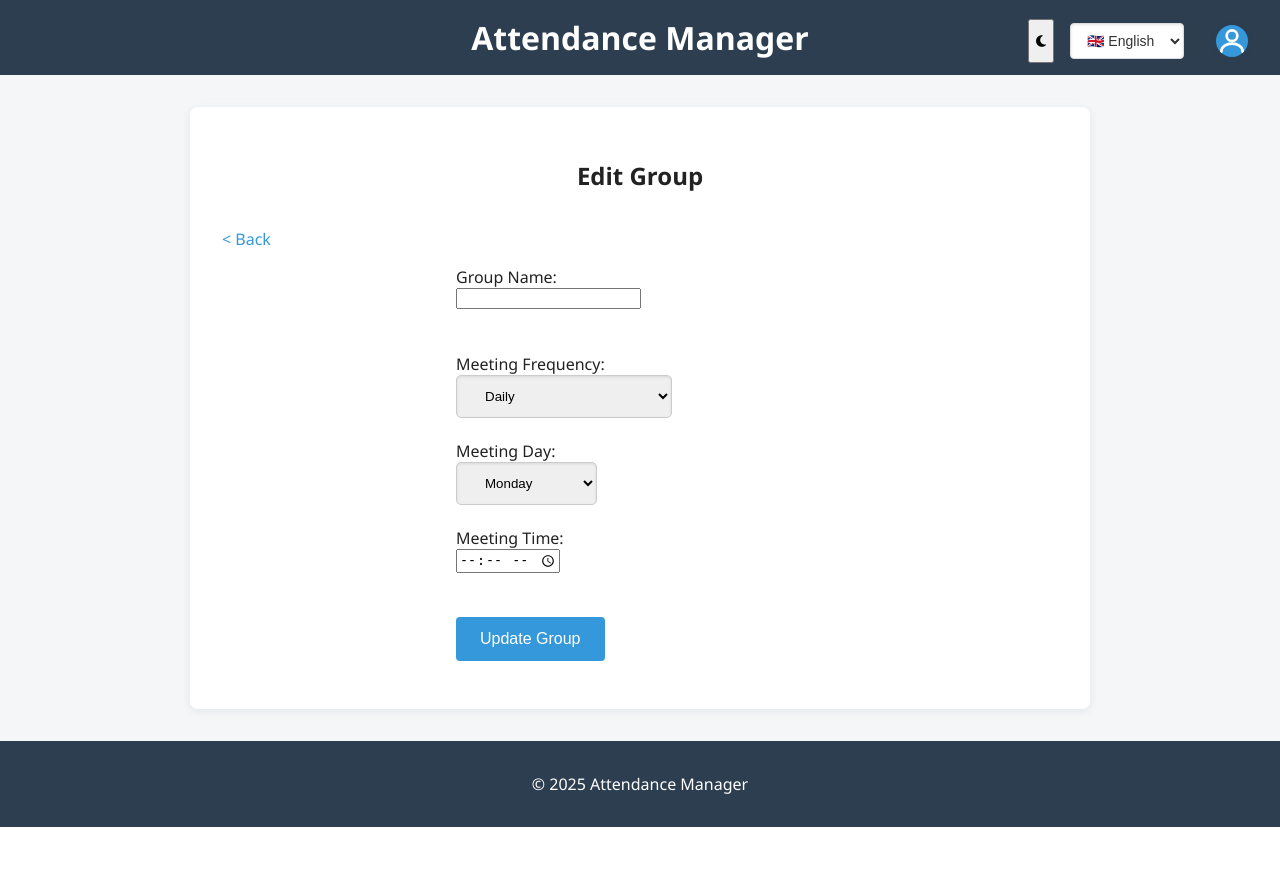
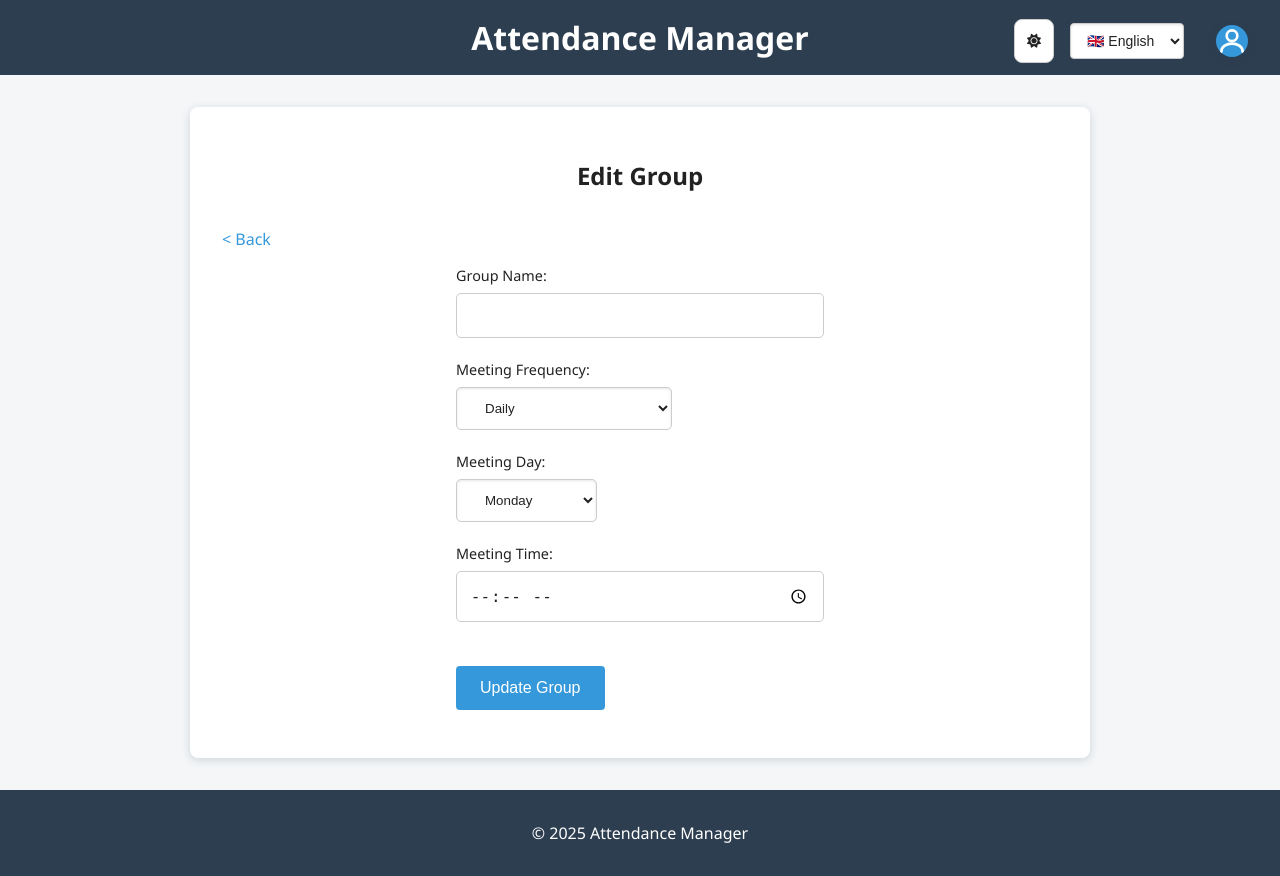
Before and after one commit to Morrisvdb/AttendanceManagerWeb, a Python web app: template main/templates/edit_group.html in a window 1280 px wide. Before the commit the page ends 827 px from the top, so only its background shows below. Run offline with Jinja, Linux system fonts and the light colour scheme; the template is opened without the code that fills it, so the values that code supplies are empty; some libraries are stand-ins or nearby versions.

Commit message:
Updated lots of css

```diff
--- a/main/static/changeTheme.js
+++ b/main/static/changeTheme.js
@@ -1,13 +1,13 @@
+// Update the theme by calling the sever in the background
 function toggleTheme() {
     const themeIcon = document.getElementById('themeIcon');
-
-    fetch('/theme/toggle/', {
+    url = document.getElementById("theme_route").getAttribute("data-other");
+    console.log("Toggling theme with URL:", url);
+    fetch(url, {
         method: 'POST',
-        credentials: 'same-origin'
     })
     .then(response => {
         if (response.ok) {
-            // Toggle the icon based on the new theme
             if (themeIcon.classList.contains('fa-moon')) {
                 themeIcon.classList.remove('fa-moon');
                 themeIcon.classList.add('fa-sun');
@@ -15,8 +15,6 @@ function toggleTheme() {
                 themeIcon.classList.remove('fa-sun');
                 themeIcon.classList.add('fa-moon');
             }
-            // Optionally, you can also toggle a class on the body to change the theme immediately
-            document.body.classList.toggle('dark-theme');
         } else {
             console.error('Failed to toggle theme:', response.status);
         }
@@ -25,3 +23,20 @@ function toggleTheme() {
         console.error('Error toggling theme:', error);
     });
 }
+
+// Set the initial theme icon based on the current theme
+function setThemeIcon() {
+    const themeIcon = document.getElementById('themeIcon');
+    const currentTheme = document.cookie.replace(/(?:(?:^|.*;\s*)theme\s*\=\s*([^;]*).*$)|^.*$/, "$1");
+    console.log("Current theme from cookie:", currentTheme);
+
+    if (currentTheme === 'dark') {
+        themeIcon.classList.remove('fa-sun');
+        themeIcon.classList.add('fa-moon');
+    } else {
+        themeIcon.classList.remove('fa-moon');
+        themeIcon.classList.add('fa-sun');
+    }
+}
+
+document.addEventListener('DOMContentLoaded', setThemeIcon);
--- a/main/static/stylesheet.css
+++ b/main/static/stylesheet.css
@@ -1,3 +1,85 @@
+/* Theme CSS Variables */
+:root {
+    --bg-primary: #f4f6f8;
+    --bg-secondary: #fff;
+    --bg-header: #2d3e50;
+    --text-primary: #222;
+    --text-secondary: #555;
+    --text-header: #fff;
+    --card-shadow: rgba(44, 62, 80, 0.175);
+    --card-shadow-hover: rgba(44, 62, 80, 0.18);
+    --border-color: #ccc;
+    --border-light: #ddd;
+    --dropdown-bg: #f4f6f8;
+    --form-bg: #fff;
+    --form-border: #ccc;
+    --button-primary: #3498db;
+    --button-primary-hover: #219150;
+    --button-success: #27ae60;
+    --button-success-hover: #219150;
+    --button-danger: #e74c3c;
+    --button-danger-hover: #c0392b;
+    --heading-color: #2d3e50;
+    --role-bg: #f4f6f8;
+    --role-text: #888;
+}
+
+html[data-theme="dark"] {
+    --bg-primary: #1e1e1e;
+    --bg-secondary: #2d2d2d;
+    --bg-header: #0d0d0d;
+    --text-primary: #e0e0e0;
+    --text-secondary: #b0b0b0;
+    --text-header: #e0e0e0;
+    --card-shadow: rgba(0, 0, 0, 0.3);
+    --card-shadow-hover: rgba(0, 0, 0, 0.5);
+    --border-color: #444;
+    --border-light: #555;
+    --dropdown-bg: #333;
+    --form-bg: #2d2d2d;
+    --form-border: #555;
+    --button-primary: #1a5277;
+    --button-primary-hover: #13375e;
+    --button-success: #229954;
+    --button-success-hover: #1a7d3e;
+    --button-danger: #c0392b;
+    --button-danger-hover: #992d22;
+    --heading-color: #e0e0e0;
+    --role-bg: #3d3d3d;
+    --role-text: #b0b0b0;
+}
+
+/* Add smooth transition to all elements */
+html {
+    transition: background-color 0.3s ease, color 0.3s ease;
+}
+
+/* Lets hope I got every class :3 */
+body,
+header,
+footer,
+main,
+.person-card,
+.meeting-card,
+.person-attendance-card,
+.form-container input,
+.form-container textarea,
+.form-group input,
+.attendance-table,
+.profile-dropdown,
+.language-selector select,
+.theme-button,
+select {
+    transition: background-color 0.3s ease, color 0.3s ease, border-color 0.3s ease;
+}
+
+hr {
+    border: none;
+    border-top: 1px solid var(--border-light);
+    margin: 1.5rem 0;
+    width: 100%;
+}
+
 /* Card layout for people list */
 .card-list {
     display: grid;
@@ -194,9 +276,9 @@ main {
     max-width: 900px;
     margin: 2rem auto;
     padding: 2rem;
-    background: #fff;
+    background: var(--bg-secondary);
     border-radius: 8px;
-    box-shadow: 0 2px 8px rgba(44, 62, 80, 0.08);
+    box-shadow: 0 2px 8px var(--card-shadow);
 }
 
 form br {
@@ -327,6 +409,33 @@ form br {
     margin: 0 auto;
     padding: 1rem; /* Added padding for spacing around the form */
 }
+.form-container label {
+    display: block;
+    margin-bottom: 0.5rem; /* Increased spacing below label */
+    color: var(--text-primary);
+    font-size: 0.9rem;
+}
+.form-container input {
+    width: 100%;
+    padding: 0.8rem; /* Increased input padding for larger spacing */
+    border: 1px solid var(--form-border);
+    border-radius: 5px;
+    font-size: 1rem;
+    background-color: var(--form-bg);
+    color: var(--text-primary);
+}
+.form-container textarea {
+    width: 100%;
+    height: 100px;
+    padding: 0.8rem; /* Increased textarea padding for larger spacing */
+    border: 1px solid var(--form-border);
+    border-radius: 5px;
+    font-size: 1rem;
+    background-color: var(--form-bg);
+    color: var(--text-primary);
+    resize: vertical;
+}
+
 .form-group {
     margin-bottom: 2rem; /* Increased spacing between form elements */
 }
@@ -397,7 +522,8 @@ form br {
 }
 
 input, label {
-    display:block
+    display:block;
+    color: var(--text-primary);
 }
 
 .no-link-style {
@@ -427,18 +555,21 @@ input, label {
     width: 100%;
     height: 150px;
     padding: 0.5rem;
-    border: 1px solid #ccc;
+    border: 1px solid var(--form-border);
     border-radius: 5px;
     font-size: 1rem;
-    background-color: #fff;
+    background-color: var(--form-bg);
+    color: var(--text-primary);
     cursor: pointer;
 }
 
 select {
     padding: 0.75rem 1.5rem;
     border-radius: 5px;
-    border: 1px solid #ccc;
+    border: 1px solid var(--form-border);
     box-shadow: inset 0 1px 3px rgba(0,0,0,0.1);
+    background-color: var(--form-bg);
+    color: var(--text-primary);
 }
 
 fieldset {
@@ -469,31 +601,27 @@ fieldset {
 
 .language-selector select {
     padding: 8px 12px;
-    background-color: #fff;
-    border: 1px solid #ddd;
+    background-color: var(--form-bg);
+    border: 1px solid var(--form-border);
     border-radius: 4px;
     cursor: pointer;
     font-size: 14px;
-    color: #333;
+    color: var(--text-primary);
 }
 
 .language-selector select:hover {
-    background-color: #f5f5f5;
+    background-color: var(--dropdown-bg);
 }
 
-.theme-selector {
-    margin-left: auto;
-    /* float: left; */
-}
-
-.theme-selector a {
-    color: #fff;
-    text-decoration: none;
+.theme-button {
+    padding: 8px 12px;
+    background-color: var(--form-bg);
+    border: 1px solid var(--form-border);
+    border-radius: 8px;
+    cursor: pointer;
     font-size: 14px;
-}
-
-.theme-selector a:hover {
-    text-decoration: underline;
+    color: var(--text-primary);
+    text-align: center;
 }
 
 /* ----------------------
--- /dev/null
+++ b/main/static/themeManager.js
@@ -0,0 +1,75 @@
+// Theme Manager - Handles dark/light theme switching via cookie
+(function() {
+    const THEME_COOKIE_NAME = 'theme';
+    const THEME_LIGHT = 'light';
+    const THEME_DARK = 'dark';
+
+    /**
+     * Get theme from cookie
+     */
+    function getThemeFromCookie() {
+        const cookies = document.cookie.split(';');
+        for (let cookie of cookies) {
+            const [name, value] = cookie.trim().split('=');
+            if (name === THEME_COOKIE_NAME) {
+                return value;
+            }
+        }
+        return null;
+    }
+
+    /**
+     * Set theme cookie
+     */
+    function setThemeCookie(theme) {
+        document.cookie = `${THEME_COOKIE_NAME}=${theme}; path=/; max-age=31536000`; // 1 year
+    }
+
+    /**
+     * Apply theme to document
+     */
+    function applyTheme(theme) {
+        if (theme === THEME_DARK) {
+            document.documentElement.setAttribute('data-theme', 'dark');
+        } else {
+            document.documentElement.removeAttribute('data-theme');
+        }
+
+        // Update icon if present
+        const themeIcon = document.getElementById('themeIcon');
+        if (themeIcon) {
+            if (theme === THEME_DARK) {
+                themeIcon.classList.remove('fa-sun');
+                themeIcon.classList.add('fa-moon');
+            } else {
+                themeIcon.classList.remove('fa-moon');
+                themeIcon.classList.add('fa-sun');
+            }
+        }
+    }
+
+    /**
+     * Toggle theme
+     */
+    window.toggleTheme = function() {
+        const currentTheme = getThemeFromCookie() || THEME_LIGHT;
+        const newTheme = currentTheme === THEME_LIGHT ? THEME_DARK : THEME_LIGHT;
+        setThemeCookie(newTheme);
+        applyTheme(newTheme);
+    };
+
+    /**
+     * Initialize theme on page load
+     */
+    function initTheme() {
+        const savedTheme = getThemeFromCookie() || THEME_LIGHT;
+        applyTheme(savedTheme);
+    }
+
+    // Initialize when DOM is ready
+    if (document.readyState === 'loading') {
+        document.addEventListener('DOMContentLoaded', initTheme);
+    } else {
+        initTheme();
+    }
+})();
--- a/main/templates/base.html
+++ b/main/templates/base.html
@@ -4,16 +4,19 @@
     <meta charset="UTF-8">
     <meta name="viewport" content="width=device-width, initial-scale=1">
     <title>{% block title %}{% endblock %} - Attendance Manager</title>
-    <link rel="stylesheet" href="{{ url_for('static', filename='stylesheet.css') }}">
-    <script src="https://kit.fontawesome.com/832e141ab8.js" crossorigin="anonymous"></script>
+     <link rel="stylesheet" href="https://cdnjs.cloudflare.com/ajax/libs/font-awesome/6.5.0/css/all.min.css">
     <script src="https://code.jquery.com/jquery-3.6.0.min.js"></script>
+    <script src="{{ url_for('static', filename='themeManager.js') }}"></script>
     <script src="{{ url_for('static', filename='displayLocale.js') }}"></script>
     <script src="{{ url_for('static', filename='changeLocale.js') }}"></script>
-    <script src="{{ url_for('static', filename='changeTheme.js') }}"></script>
     <script src="{{ url_for('static', filename='toggleProfileMenu.js') }}"></script>
 
     <script src="{{ url_for('babel_catalog') }}"></script>
     <meta id="locale_route" data-name="locale_route" data-other="{{ url_for('change_locale', locale='__locale__') }}">
+    <meta id="theme_route" data-name="locale_route" data-other="{{ url_for('toggle_theme') }}">
+
+    <link rel="stylesheet" href="{{ url_for('static', filename='stylesheet.css') }}">
+    <html data-theme="{{ theme }}"></html>
     {% block head %}
     {% endblock %}
 </head>
@@ -22,7 +25,7 @@
         <a href="{{ url_for('home') }}" class="no-link-style"><h1 style="margin: 0;">Attendance Manager</h1></a>
         <div class="profile-menu">
             <div>
-                <button id="themeToggleBtn" class="theme-toggle" aria-label="Toggle Theme" onclick="toggleTheme()">
+                <button id="themeToggleBtn" class="theme-button" aria-label="Toggle Theme" onclick="toggleTheme()">
                     <i id="themeIcon" class="fas fa-moon"></i>
                 </button>
             </div>
--- a/main/templates/create_person.html
+++ b/main/templates/create_person.html
@@ -8,7 +8,7 @@
             <label for="names">{{ _("Names:") }}
                 <span class="tooltip-container">
                     <i class="fa-solid fa-circle-question"></i>
-                    <span class="tooltip-text">{{ _("Enter one name per line.") }} <br> {{ _("Or seperate the names with a comma") }}</span>
+                    <span class="tooltip-text">{{ _("Enter one name per line.") }} <br> {{ _("Or seperate the names with a comma.") }}</span>
                 </span>
             </label>
 
--- a/main/templates/edit_group.html
+++ b/main/templates/edit_group.html
@@ -7,7 +7,7 @@
     <a href="{{ url_for('view_group', group_id=group.id) }}" class="return-button">{{ _('< Back') }}</a>
     <form action="{{ url_for('edit_group', group_id=group.id) }}" method="post" class="form-container">
         <label for="group_name">{{ _('Group Name:') }}</label>
-        <input type="text" id="group_name" name="group_name" value="{{ group.group_name }}" required> <br> <br>
+        <input type="text" id="group_name" name="group_name" value="{{ group.group_name }}" required> <br>
 
         <label for="frequency">{{ _('Meeting Frequency:') }}</label>
         <select id="frequency" name="frequency" required>
--- a/main/templates/profile.html
+++ b/main/templates/profile.html
@@ -9,6 +9,7 @@
     <h2>{{ _('Profile') }}</h2>
     <p>{{ _('Welcome, %(username)s!', username=user.username) }}</p>
     <div>
+        <a href="{{ url_for('edit_profile') }}" class="button">Edit profile</a>
         <a href="{{ url_for('logout') }}" class="button">{{ _('Sign Out') }}</a>
         <a href="{{ url_for('delete_profile', isConfirmed=true) }}" class="button alert-danger" onclick="return confirmDanger()">{{ _('Delete Account') }}</a>
     </div>
```
Also changed, not shown: other parts of main/static/stylesheet.css (+55 -36 lines), main/app.py (+53 -19 lines), main/templates/edit_profile.html (added, +40 -0 lines), main/translations/nl/LC_MESSAGES/messages.po, 1 other file.
